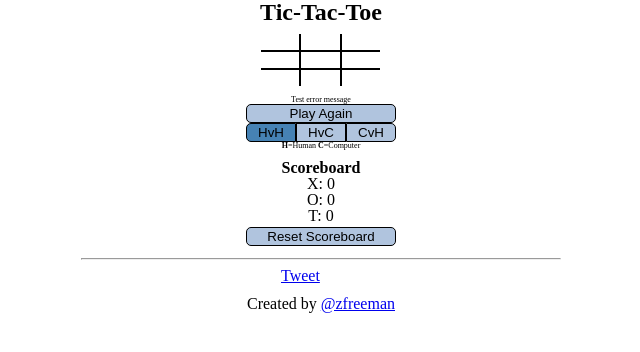
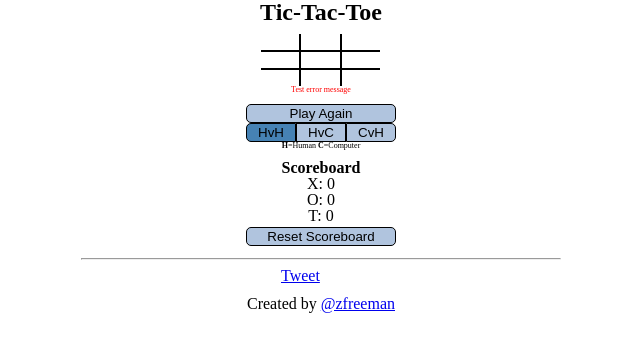
Before and after one commit to zachfreeman/heroku_ttt, a Django app: page / in a window 1280 px wide. Shown: the top 352 px of the page, without its empty margins (319-959 px from the left). Run offline with Django 3.2, Linux system fonts and the light colour scheme; some libraries are stand-ins or nearby versions.

Commit message:
Updated error text to be red, and spacing

```diff
--- a/ttt/static/ttt/css/game.css
+++ b/ttt/static/ttt/css/game.css
@@ -9,7 +9,7 @@ h1 {
 
 /*Board related styling*/
 #ttt-board-container {
-    margin-bottom: 30px;
+    margin-bottom: 20px;
 }
 
 .ttt-square {
@@ -73,10 +73,14 @@ h1 {
 }
 
 /*Error message stylings*/
+#error-msg-container {
+  margin-bottom: 10px;
+}
+
 #error-msg {
     font-size: 8px;
     text-align: center;
-    font-color: red;
+    color: red;
 }
 
 /*Play again button stylings*/
```
